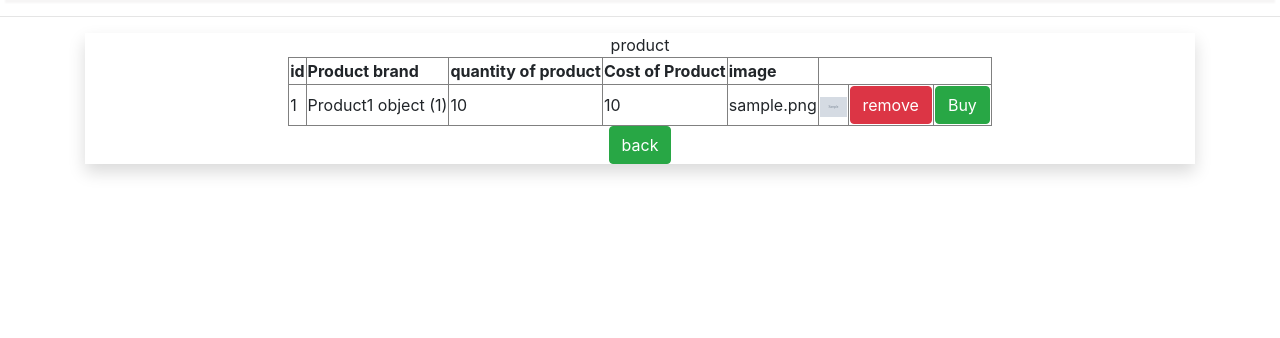
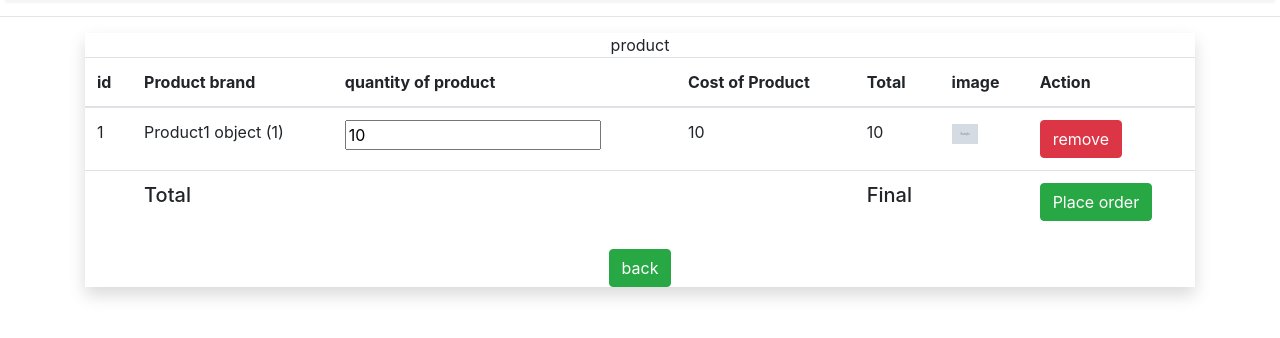
Before and after one commit to deshmukhkisan299/automation_prjct, a Django app: page /show_cart/ in a window 1280 px wide. Shown: the part 56-394 px from the top of the page. Run offline with Django 4.2, Linux system fonts and the light colour scheme; tables that the repository leaves empty hold one stand-in row (values such as "Sample post"); grey boxes marked "Sample" are stand-in pictures; some libraries are stand-ins or nearby versions.

Commit message:
js in add to cart started

```diff
--- a/EMART_pp/EMART_pp/urls.py
+++ b/EMART_pp/EMART_pp/urls.py
@@ -30,7 +30,6 @@ urlpatterns = [
     # path('profile/',V2.update_profile),
     path('',views.Home_view),
     path('view/',views.view),
-    path('selection/',views.Selection_View),
     path('login/',views.login),
      path('payment/<int:id>/',views.payment),
     path('detail/<int:id>/',views.detail),
--- a/EMART_pp/home/views.py
+++ b/EMART_pp/home/views.py
@@ -14,15 +14,15 @@ def product_show(r):
     return render(r,'home/product_show.html',{'form':form})
 
 
-# @login_required()
-# def User_view(r,id):
-#     form=Userform()
-#     if r.method=="POST":
-#         form=Userform(r.POST)
-#         if form.is_valid():
-#             form.save()
-#             return HttpResponseRedirect('/payment')
-#     return render(r,'home/userform.html',{'form':form})
+
+def logout(r):
+    if r.session.has_key('phone'):
+        del r.session['phone']
+        return redirect('/login')
+
+def view(r):
+    form = Product1.objects.all()
+    return render(r, 'home/product_view.html', {'form': form})
 
 def Seller_view(r):
     form=Sellerform()
@@ -32,6 +32,12 @@ def Seller_view(r):
             form.save()
             return HttpResponseRedirect('/home')
     return render(r,'home/Sellerform.html',{'form':form})
+
+
+def delete(r,id):
+    abc = Product1.objects.get(id=id)
+    abc.delete()
+    return HttpResponseRedirect('/productshow')
 
 
 
@@ -44,9 +50,6 @@ def Product_view(r):
             return HttpResponseRedirect('/productshow')
     return render(r,'home/Productform.html',{'form':form,})
 
-
-def Selection_View(r):
-    return render(r,'home/selection.html')
 
 def Home_view(r):
     totalitem=0
@@ -69,12 +72,6 @@ def Home_view(r):
             return render(r, 'home/cards.html', data)
     else:
         return redirect('/login')
-def login(r):
-    return render(r,'registration/login.html')
-
-def view(r):
-    form = Product1.objects.all()
-    return render(r, 'home/product_view.html', {'form': form})
 
 
 def update(r,id):
@@ -87,20 +84,12 @@ def update(r,id):
     return render(r,'home/update.html',{'abc':abc})
 
 
-
-
-def delete(r,id):
-    abc = Product1.objects.get(id=id)
-    abc.delete()
-    return HttpResponseRedirect('/productshow')
-
-
-
-
 def detail(r,id):
     totalitem=0
     form = Product1.objects.get(id=id)
     Item_already_in_cart=False
+    r.session['prd_id'] = form.id
+    r.session['cost'] = form.product_cost
     if r.session.has_key('phone'):
         phone=r.session['phone']
         totalitem=len(Cart1.objects.filter(phone=phone))
@@ -116,8 +105,6 @@ def detail(r,id):
 
         }
         if r.method=="POST":
-            r.session['prd_id'] = form.id
-            r.session['cost'] = r.POST['Prod_cost']
             r.session['quant'] = r.POST['quant']
 
             return HttpResponseRedirect(f'/user/{form.id}')
@@ -232,11 +219,6 @@ def login(r):
         return render(r,'home/login.html',data)
 
 
-def logout(r):
-    if r.session.has_key('phone'):
-        del r.session['phone']
-        return redirect('/login')
-
 
 def Cartview(r):
     phone=r.session['phone']
@@ -246,7 +228,7 @@ def Cartview(r):
     for p in product:
         product_image=p.product_image
         product_cost= p.product_cost
-        Cart1(phone=phone,Product_brand=product_name,product_image=product_image,product_cost=product_cost).save()
+        Cart1(id=product_id,phone=phone,Product_brand=product_name,product_image=product_image,product_cost=product_cost).save()
         return redirect(f"/detail/{product_id}")
 
 
--- /dev/null
+++ b/EMART_pp/static/js/calc.js
@@ -0,0 +1,17 @@
+function calc(){
+   let x = document.getElementById("qunt_id").value;
+   let y = document.getElementById("cost_id").innerHTML;
+   document.getElementById("total_id").innerHTML = x*y;
+
+
+   var table= document.getElementById("table");
+   sumVal= 0;
+
+   for(var i = 1; i<table.rows.length; i++){
+      sumVal = sumVal + parseInt(table.rows[i].cells[3].innerHTML);
+      document.getElementById("final_total").innerHTML = sumVal;
+   }
+
+
+
+}
--- a/EMART_pp/templates/home/show_cart.html
+++ b/EMART_pp/templates/home/show_cart.html
@@ -2,10 +2,12 @@
 <html lang="en">
 {%extends 'base.html'%}
 {%block baseblock%}
+{%load static%}
 <head>
     <meta charset="UTF-8">
 
     <title>added Product</title>
+
 </head><hr>
 <body>
 
@@ -15,31 +17,38 @@
 <h1 align="center">product</h1>
 
 {% if form %}
-<table border="1px" align="center">
+<table class="table" id ="myTable" align="center">
 
   <thead>
       <th>id</th>
       <th>Product brand</th>
       <th>quantity of product</th>
       <th>Cost of Product</th>
+      <th>Total</th>
       <th>image</th>
+      <th>Action</th>
   </thead>
 {% for Showuser in form %}
  <tr>
      <td>{{Showuser.id}}</td>
      <td>{{Showuser.Product_brand}}</td>
-     <td>{{Showuser.quantity}}</td>
-     <td>{{Showuser.product_cost}}</td>
-     <td>{{Showuser.product_image}}</td>
-     <td><img src="{{Showuser.product_image.url}}" height="20px"></td>
+     <td><input id="qunt_id" onkeyup="calc()" type="text" min="1" max="7" value="{{Showuser.quantity}}"/></td>
+     <td><a id="cost_id">{{Showuser.product_cost}}</a></td>
+     <td><a id="total_id">{{Showuser.product_cost}}</a></td>
+     <td><img src="{{Showuser.product_image.url}}" height="20px"/></td>
      <td><a href="/remove_cart/{{Showuser.id}}" class="btn btn-danger">remove</a></td>
-     <td><a href="/" class="btn btn-success">Buy</a></td>
-
-
-
+ </tr>
+{%endfor%}
+<tr>
+     <td>
+     <td><h5>Total</h5></td>
+     <td>
+     <td>
+     <td><h5 id="final_total">Final</h5></td>
+     <td></td>
+     <td><a href="/detail/{{Showuser.id}}" class="btn btn-success">Place order</a></td>
 
 </tr>
-{%endfor%}
 </table>
         <a href="/" class="btn btn-success">back</a>
 </div>
@@ -54,6 +63,9 @@
 </body>
 </div>
 </div>
+<script src="https://ajax.googleapis.com/ajax/libs/jquery/3.6.4/jquery.min.js"></script>
+<script src="{% static 'js/calc.js'%}"></script>
 {%endblock%}
 
+
 </html>
```
Also changed, not shown: EMART_pp/static/js/calc_jquery.js (added, +17 -0 lines), EMART_pp/templates/product_detail.html (+1 -7 lines), EMART_pp/static/media/2146940b035528a97b9a4e86b35a4cd1_M5fH3yL_oR7IHeX.png (added). Lines whose indentation alone changed are shown as unchanged.
